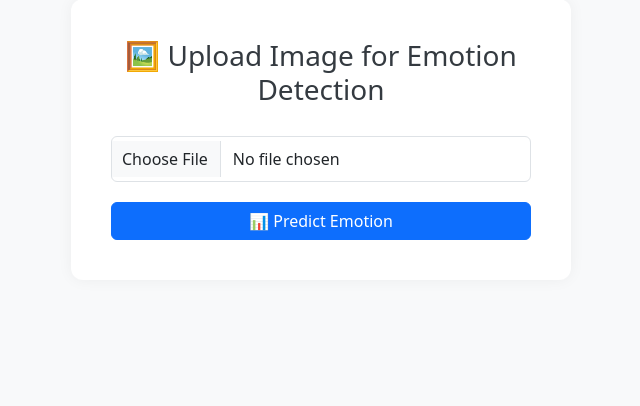
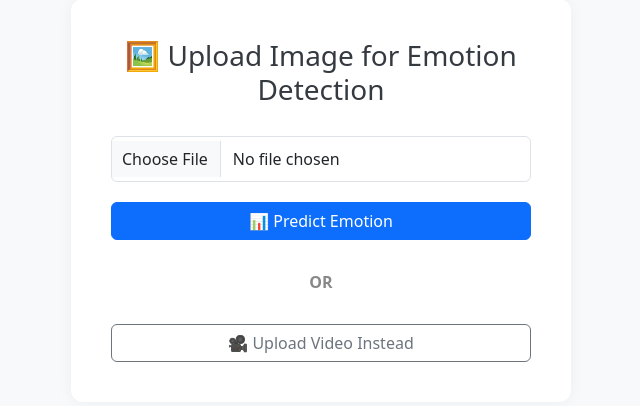
Before and after one commit to mani2000-ping747/Emotion-Analysis-or-OpenCV-Projects, a Django app: page / in a window 1280 px wide. Shown: the part 81-487 px from the top of the page, without its empty margins (319-959 px from the left). Run offline with Django 5.2, Linux system fonts and the light colour scheme; some libraries are stand-ins or nearby versions.

Commit message:
added the upload video button

```diff
--- a/core/templates/webcam.html
+++ b/core/templates/webcam.html
@@ -33,6 +33,11 @@
       width: 100%;
       margin-top: 20px;
     }
+    .or-divider {
+      margin: 30px 0 10px;
+      font-weight: bold;
+      color: #888;
+    }
   </style>
 </head>
 <body>
@@ -45,6 +50,10 @@
       <input type="file" class="form-control" name="image" accept=".jpg,.jpeg,.png" required>
       <button type="submit" class="btn btn-primary btn-upload">📊 Predict Emotion</button>
     </form>
+
+    <div class="or-divider">OR</div>
+
+    <a href="{% url 'predict_video' %}" class="btn btn-outline-secondary btn-upload">🎥 Upload Video Instead</a>
   </div>
 </div>
 
```
